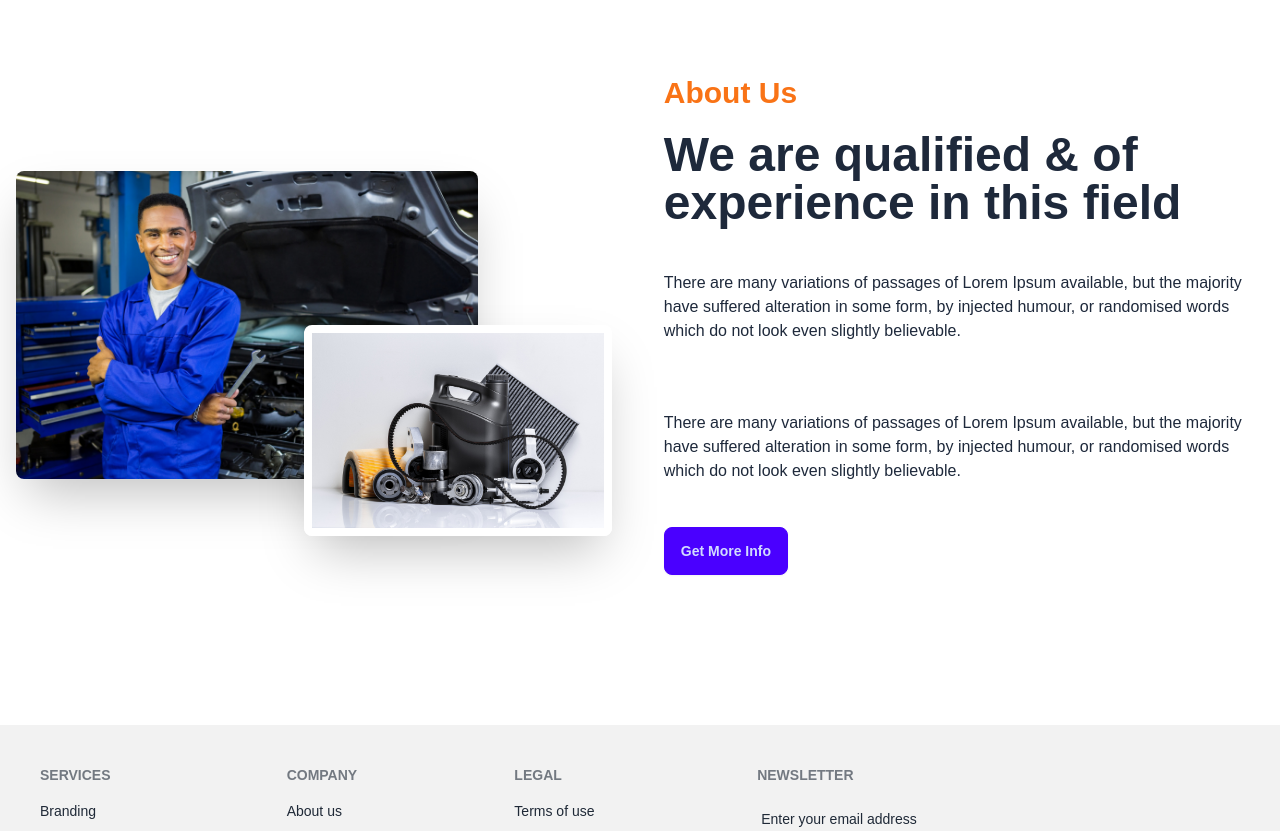
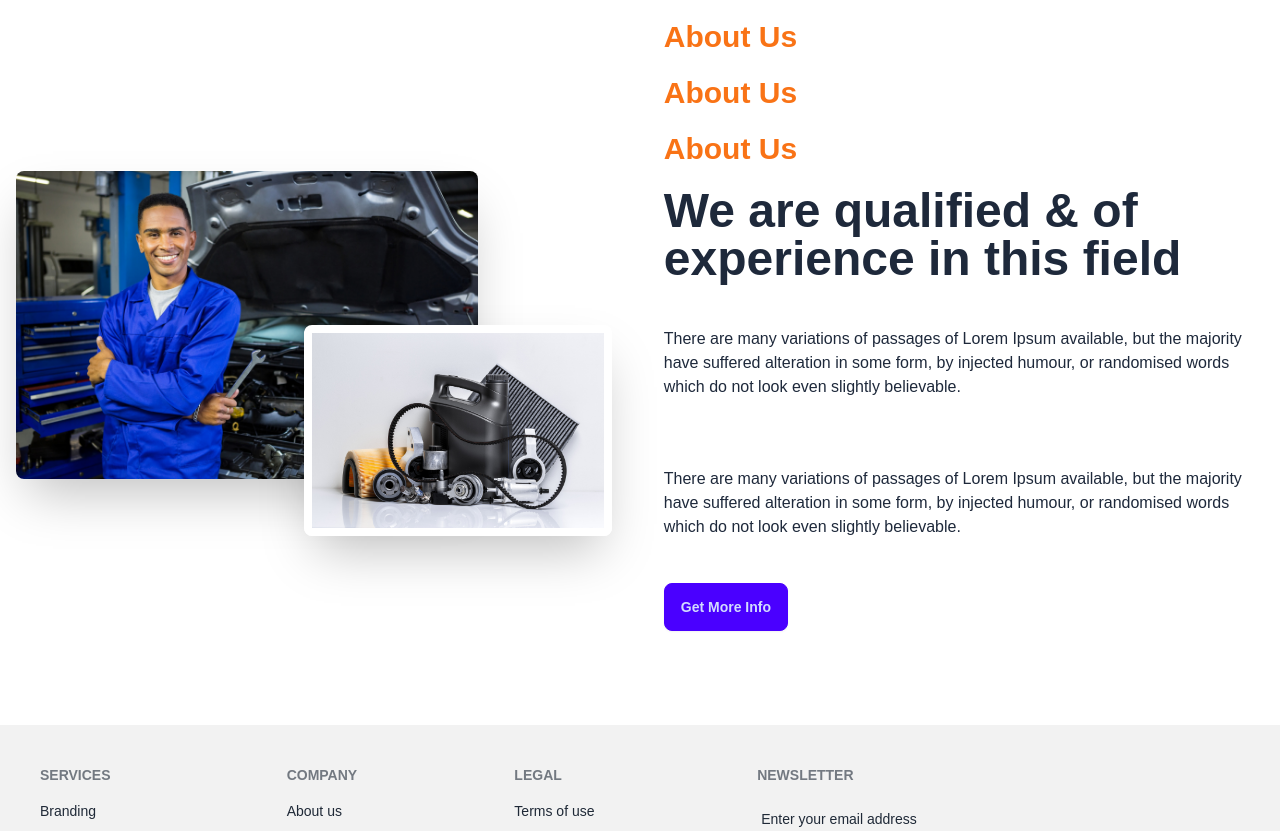
Before and after one commit to Ratan-code-SR/Next-hero, a Next.js app: page / in a window 1280 px wide. Shown: the part 940-1771 px from the top of the page. Built offline with nearby package versions, Linux system fonts and the light colour scheme.

Commit message:
about section text updated

```diff
--- a/src/components/Homepage/About.jsx
+++ b/src/components/Homepage/About.jsx
@@ -10,6 +10,8 @@ const About = () => {
         </div>
         <div className='lg:w-1/2 space-y-5 p-4'>
             <h3 className='text-3xl text-orange-500 font-bold'>About Us</h3>
+            <h3 className='text-3xl text-orange-500 font-bold'>About Us</h3>
+            <h3 className='text-3xl text-orange-500 font-bold'>About Us</h3>
             <h1 className="text-5xl font-bold">We are qualified & of experience in this field</h1>
             <p className="py-6">There are many variations of passages of Lorem Ipsum available, but the majority have suffered alteration in some form, by injected humour, or randomised words which do not look even slightly believable. </p>
             <p className="py-6">There are many variations of passages of Lorem Ipsum available, but the majority have suffered alteration in some form, by injected humour, or randomised words which do not look even slightly believable. </p>
```
